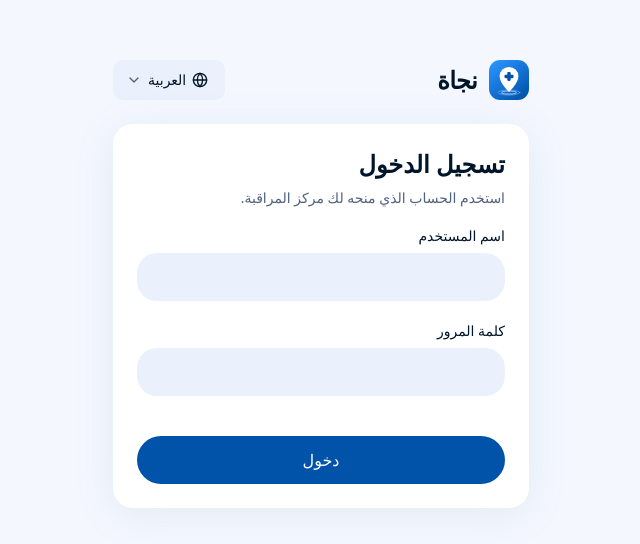
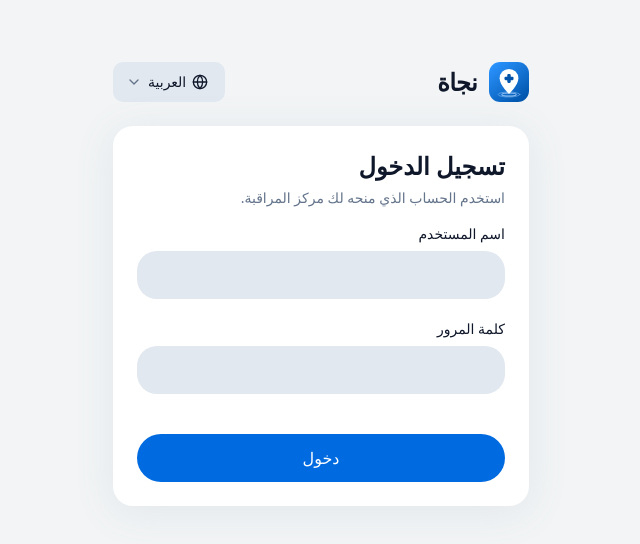
Before and after one commit to Nadjeet/nadjet, a React (Vite) app in the folder apps/web/: page /login in a window 1280 px wide. Shown: the part 116-660 px from the top of the page, without its empty margins (509-1149 px from the left). Built offline with nearby package versions, Linux system fonts and the light colour scheme; what openapi-fetch, pmtiles would draw is missing.

Commit message:
feat(web): adopt figma light design tokens and drop dark mode

```diff
--- a/apps/web/src/components/ui/field.tsx
+++ b/apps/web/src/components/ui/field.tsx
@@ -95,7 +95,7 @@ function FieldLabel({ className, ...props }: React.ComponentProps<typeof Label>)
     <Label
       data-slot="field-label"
       className={cn(
-        "group/field-label peer/field-label flex w-fit gap-2 leading-snug group-data-[disabled=true]/field:opacity-50 has-data-checked:border-primary/30 has-data-checked:bg-primary/5 has-[>[data-slot=field]]:rounded-lg has-[>[data-slot=field]]:border has-[>[data-slot=field]]:not-has-[:disabled,[data-disabled]]:hover:bg-muted/50 has-[>[data-slot=field]]:has-[:focus-visible]:border-ring has-[>[data-slot=field]]:has-[:focus-visible]:ring-3 has-[>[data-slot=field]]:has-[:focus-visible]:ring-ring/50 *:data-[slot=field]:p-2.5 dark:has-data-checked:border-primary/20 dark:has-data-checked:bg-primary/10",
+        "group/field-label peer/field-label flex w-fit gap-2 leading-snug group-data-[disabled=true]/field:opacity-50 has-data-checked:border-primary/30 has-data-checked:bg-primary/5 has-[>[data-slot=field]]:rounded-lg has-[>[data-slot=field]]:border has-[>[data-slot=field]]:not-has-[:disabled,[data-disabled]]:hover:bg-muted/50 has-[>[data-slot=field]]:has-[:focus-visible]:border-ring has-[>[data-slot=field]]:has-[:focus-visible]:ring-3 has-[>[data-slot=field]]:has-[:focus-visible]:ring-ring/50 *:data-[slot=field]:p-2.5",
         "has-[>[data-slot=field]]:w-full has-[>[data-slot=field]]:flex-col",
         className,
       )}
--- a/apps/web/src/components/ui/select.tsx
+++ b/apps/web/src/components/ui/select.tsx
@@ -34,7 +34,7 @@ function SelectTrigger({
       data-slot="select-trigger"
       data-size={size}
       className={cn(
-        "flex w-fit items-center justify-between gap-1.5 rounded-xl border border-transparent bg-input py-2 pe-3 ps-4 text-body-sm whitespace-nowrap transition-colors outline-none select-none focus-visible:border-ring focus-visible:bg-background focus-visible:shadow-focus disabled:cursor-not-allowed disabled:opacity-50 aria-invalid:border-destructive aria-invalid:ring-3 aria-invalid:ring-destructive/20 data-placeholder:text-muted-foreground data-[size=default]:h-12 data-[size=sm]:h-10 data-[size=sm]:rounded-[min(var(--radius-md),10px)] *:data-[slot=select-value]:line-clamp-1 *:data-[slot=select-value]:flex *:data-[slot=select-value]:items-center *:data-[slot=select-value]:gap-1.5 dark:bg-input/30 dark:hover:bg-input/50 dark:aria-invalid:border-destructive/50 dark:aria-invalid:ring-destructive/40 [&_svg]:pointer-events-none [&_svg]:shrink-0 [&_svg:not([class*='size-'])]:size-4",
+        "flex w-fit items-center justify-between gap-1.5 rounded-xl border border-transparent bg-input py-2 pe-3 ps-4 text-body-sm whitespace-nowrap transition-colors outline-none select-none focus-visible:border-ring focus-visible:bg-background focus-visible:shadow-focus disabled:cursor-not-allowed disabled:opacity-50 aria-invalid:border-destructive aria-invalid:ring-3 aria-invalid:ring-destructive/20 data-placeholder:text-muted-foreground data-[size=default]:h-12 data-[size=sm]:h-10 data-[size=sm]:rounded-[min(var(--radius-md),10px)] *:data-[slot=select-value]:line-clamp-1 *:data-[slot=select-value]:flex *:data-[slot=select-value]:items-center *:data-[slot=select-value]:gap-1.5 [&_svg]:pointer-events-none [&_svg]:shrink-0 [&_svg:not([class*='size-'])]:size-4",
         className,
       )}
       {...props}
--- a/apps/web/src/index.css
+++ b/apps/web/src/index.css
@@ -4,46 +4,57 @@
 @import "@fontsource-variable/dm-sans";
 @import "@fontsource-variable/noto-sans-arabic";
 
-@custom-variant dark (&:is(.dark *));
-
 /*
- * Nadjet design system. Source: Figma "najat" (Colors, Typography, Effects, Buttons, Inputs,
- * Cards, Modals, Dropdowns). The Figma components use a purple primary (#4318FF); Nadjet maps
- * it to the brand blue below. Contrast values are documented in apps/web/README.md.
+ * Nadjet design system, light only. Source: Figma "najat" (design system page and the
+ * "control" dashboard and "app" screens). Contrast (WCAG 2.2 AA, NFR-INT-002): the brand blue
+ * #007dfe is 3.9:1 on white, so it is kept for marks, icons and large figures; text and filled
+ * controls use #006be0 (5.0:1), which reads as the same blue. Details: docs/11 TD-54.
  */
 
 @theme {
   /* Brand blue (Figma "Colors System") */
+  --color-brand-50: #eff6ff;
   --color-brand-100: #aad4ff;
   --color-brand-200: #80beff;
   --color-brand-300: #55a8fe;
   --color-brand-400: #2a93fe;
   --color-brand-500: #007dfe;
-  --color-brand-600: #0053a9;
+  --color-brand-600: #006be0;
   --color-brand-700: #003f7f;
   --color-brand-800: #002a55;
   --color-brand-900: #00152a;
+  /* Figma primary-button gradient (#3568f5 to brand-200), darkened at the end for white text */
+  --color-brand-indigo: #3568f5;
 
-  /* Surfaces and text (Figma Secondary/Grey) */
-  --color-surface: #f4f7fe;
-  --color-surface-strong: #e7edfb;
-  --color-ink-muted: #51627f;
-  --color-ink-subtle: #aebad8;
+  /* Surfaces and text (Figma dashboard: slate scale) */
+  --color-surface: #f2f4f5;
+  --color-surface-strong: #f1f5f9;
+  --color-surface-soft: #f8fafc;
+  --color-ink: #0f172a;
+  --color-ink-body: #334155;
+  --color-ink-muted: #64748b;
+  --color-ink-subtle: #94a3b8;
+  --color-line: #e2e8f0;
 
   /* Priority scale: always shown with text and icon, never by colour alone */
-  --color-p1: #b91c1c;
+  --color-p1: #dc2626;
   --color-p2: #c2410c;
   --color-p3: #92400e;
   --color-p4: #475569;
   --color-success: #15803d;
+  --color-success-soft: #dcfce7;
   --color-danger: #dc2626;
+  --color-danger-soft: #fee2e2;
+  --color-warning: #b45309;
+  --color-warning-soft: #fef3c7;
 
   --font-sans: "DM Sans Variable", "Noto Sans Arabic Variable", system-ui, sans-serif;
 
-  /* Figma "Soft Shadow - Style 1" */
+  /* Figma "drop shadow" effect and the dashboard card shadow */
   --shadow-soft: 0 6px 40px 0 rgb(112 144 176 / 0.12);
-  /* Opaque ring with a gap: >= 3:1 against both themes (WCAG 2.2 SC 1.4.11) */
-  --shadow-focus: 0 0 0 2px var(--background), 0 0 0 4px var(--ring);
+  --shadow-card: 0 6px 20px 0 rgb(112 144 176 / 0.12);
+  --shadow-float: 0 12px 32px -8px rgb(15 23 42 / 0.18);
+  --shadow-focus: 0 0 0 2px #ffffff, 0 0 0 4px var(--ring);
 
   /* Figma type scale (size / line-height) */
   --text-display-xl: 4rem;
@@ -59,86 +70,51 @@
   --text-body-xl: 1.25rem;
   --text-body-xl--line-height: 2.25rem;
   --text-body-lg: 1.125rem;
-  --text-body-lg--line-height: 1.875rem;
+  --text-body-lg--line-height: 1.75rem;
   --text-body-md: 1rem;
-  --text-body-md--line-height: 1.75rem;
+  --text-body-md--line-height: 1.5rem;
   --text-body-sm: 0.875rem;
-  --text-body-sm--line-height: 1.5rem;
+  --text-body-sm--line-height: 1.25rem;
   --text-body-xs: 0.75rem;
-  --text-body-xs--line-height: 1.25rem;
+  --text-body-xs--line-height: 1rem;
+  --text-caption: 0.6875rem;
+  --text-caption--line-height: 1rem;
 }
 
-/* Light theme: phone surfaces (responder, hospital, public) and login */
 :root {
   color-scheme: light;
-  --background: #f4f7fe;
-  --foreground: #00152a;
+  --background: #f2f4f5;
+  --foreground: #0f172a;
   --card: #ffffff;
-  --card-foreground: #00152a;
+  --card-foreground: #0f172a;
   --popover: #ffffff;
-  --popover-foreground: #00152a;
-  --primary: #0053a9;
+  --popover-foreground: #0f172a;
+  --primary: #006be0;
   --primary-foreground: #ffffff;
-  --secondary: #e7edfb;
-  --secondary-foreground: #00152a;
-  --muted: #eaf0fc;
-  --muted-foreground: #51627f;
-  --accent: #dfeaff;
-  --accent-foreground: #003f7f;
+  --secondary: #f1f5f9;
+  --secondary-foreground: #0f172a;
+  --muted: #f1f5f9;
+  --muted-foreground: #64748b;
+  --accent: #eff6ff;
+  --accent-foreground: #006be0;
   --destructive: #dc2626;
-  --border: #dbe3f5;
-  --input: #eaf0fc;
+  --border: #e2e8f0;
+  --input: #e2e8f0;
   --ring: #007dfe;
   --chart-1: #007dfe;
-  --chart-2: #0053a9;
+  --chart-2: #3568f5;
   --chart-3: #55a8fe;
   --chart-4: #003f7f;
   --chart-5: #aad4ff;
   --radius: 1rem;
   --sidebar: #ffffff;
-  --sidebar-foreground: #00152a;
-  --sidebar-primary: #0053a9;
+  --sidebar-foreground: #0f172a;
+  --sidebar-primary: #007dfe;
   --sidebar-primary-foreground: #ffffff;
-  --sidebar-accent: #dfeaff;
-  --sidebar-accent-foreground: #003f7f;
-  --sidebar-border: #dbe3f5;
+  --sidebar-accent: #eff6ff;
+  --sidebar-accent-foreground: #006be0;
+  --sidebar-border: #e2e8f0;
   --sidebar-ring: #007dfe;
-}
-
-/* Dark theme: operator console */
-.dark {
-  color-scheme: dark;
-  --background: #00152a;
-  --foreground: #f4f7fe;
-  --card: #002040;
-  --card-foreground: #f4f7fe;
-  --popover: #002040;
-  --popover-foreground: #f4f7fe;
-  --primary: #2a93fe;
-  --primary-foreground: #00152a;
-  --secondary: #002a55;
-  --secondary-foreground: #f4f7fe;
-  --muted: #002a55;
-  --muted-foreground: #9fb0cc;
-  --accent: #003f7f;
-  --accent-foreground: #f4f7fe;
-  --destructive: #f87171;
-  --border: #12395f;
-  --input: #002a55;
-  --ring: #55a8fe;
-  --chart-1: #2a93fe;
-  --chart-2: #55a8fe;
-  --chart-3: #80beff;
-  --chart-4: #007dfe;
-  --chart-5: #aad4ff;
-  --sidebar: #001d38;
-  --sidebar-foreground: #f4f7fe;
-  --sidebar-primary: #2a93fe;
-  --sidebar-primary-foreground: #00152a;
-  --sidebar-accent: #002a55;
-  --sidebar-accent-foreground: #f4f7fe;
-  --sidebar-border: #12395f;
-  --sidebar-ring: #55a8fe;
 }
 
 @theme inline {
--- a/apps/web/src/layouts/ops-layout.tsx
+++ b/apps/web/src/layouts/ops-layout.tsx
@@ -16,7 +16,6 @@ import { LiveEventsProvider } from "@/live/live-events-provider";
 
 import { AccountActions } from "./account-actions";
 import { SkipLink } from "./skip-link";
-import { useSurfaceTheme } from "./use-surface-theme";
 
 const link =
   "flex min-h-11 items-center gap-3 rounded-full px-4 py-2 text-body-sm font-medium whitespace-nowrap text-sidebar-foreground transition-colors hover:bg-sidebar-accent data-[status=active]:bg-sidebar-primary data-[status=active]:text-sidebar-primary-foreground";
@@ -24,7 +23,6 @@ const link =
 /** Operator console shell (operator, supervisor, auditor, admin): dark theme, side navigation. */
 export function OpsLayout() {
   const { t } = useTranslation();
-  useSurfaceTheme("dark");
   const role = authStore.current()?.user.role;
   const analyst = role === "supervisor" || role === "admin";
   return (
--- a/apps/web/src/layouts/phone-shell.tsx
+++ b/apps/web/src/layouts/phone-shell.tsx
@@ -8,7 +8,6 @@ import { LiveEventsProvider } from "@/live/live-events-provider";
 
 import { AccountActions } from "./account-actions";
 import { SkipLink } from "./skip-link";
-import { useSurfaceTheme } from "./use-surface-theme";
 
 export type PhoneNavItem = {
   to: "/respond" | "/respond/profile" | "/hospital";
@@ -34,7 +33,6 @@ export function PhoneShell({
   wide?: boolean;
 }) {
   const { t } = useTranslation();
-  useSurfaceTheme("light");
   return (
     <LiveEventsProvider>
       <SkipLink />
--- a/apps/web/src/layouts/public-layout.tsx
+++ b/apps/web/src/layouts/public-layout.tsx
@@ -9,7 +9,6 @@ import { cn } from "@/lib/utils";
 
 import { SkipLink } from "./skip-link";
 import { usePublicManifest } from "./use-public-manifest";
-import { useSurfaceTheme } from "./use-surface-theme";
 
 const link =
   "rounded-full px-4 py-2 text-body-sm font-medium text-foreground transition-colors hover:bg-accent data-[status=active]:bg-accent data-[status=active]:text-accent-foreground";
@@ -17,7 +16,6 @@ const link =
 /** Public pages (no login): report, try it, privacy. Installable like the responder app. */
 export function PublicLayout() {
   const { t } = useTranslation();
-  useSurfaceTheme("light");
   usePublicManifest();
   return (
     <>
--- a/apps/web/src/layouts/use-surface-theme.ts
+++ /dev/null
@@ -1,14 +0,0 @@
-import { useLayoutEffect } from "react";
-
-/**
- * The operator console is dark, phone and public surfaces are light. The class goes on `<html>`
- * so portaled content (selects, dialogs) follows the same theme.
- */
-export function useSurfaceTheme(theme: "dark" | "light") {
-  // Layout effect: apply the theme before first paint so there is no light flash.
-  useLayoutEffect(() => {
-    const root = document.documentElement;
-    root.classList.toggle("dark", theme === "dark");
-    return () => root.classList.remove("dark");
-  }, [theme]);
-}
--- a/apps/web/src/pages/login-page.tsx
+++ b/apps/web/src/pages/login-page.tsx
@@ -10,7 +10,6 @@ import { Card, CardDescription, CardHeader } from "@/components/ui/card";
 import { Field, FieldError, FieldGroup, FieldLabel } from "@/components/ui/field";
 import { Input } from "@/components/ui/input";
 import { authStore, homeFor } from "@/lib/auth-store";
-import { useSurfaceTheme } from "@/layouts/use-surface-theme";
 
 type LoginError = "invalid" | "unavailable" | null;
 
@@ -20,7 +19,6 @@ export function LoginPage() {
   const navigate = useNavigate();
   const [pending, setPending] = useState(false);
   const [error, setError] = useState<LoginError>(null);
-  useSurfaceTheme("light");
 
   async function submit(event: FormEvent<HTMLFormElement>) {
     event.preventDefault();
--- a/apps/web/src/pages/ops/camera-wall.tsx
+++ b/apps/web/src/pages/ops/camera-wall.tsx
@@ -89,7 +89,7 @@ function CameraTile({
       {incidents.length > 0 ? (
         <p
           role="status"
-          className="flex items-center gap-2 text-body-sm font-medium text-danger dark:text-red-400"
+          className="flex items-center gap-2 text-body-sm font-medium text-danger"
         >
           <CircleAlertIcon aria-hidden className="size-4" />
           {t("cameras.incident", { codes: incidents.join(", ") })}
--- a/apps/web/src/pages/ops/system-status-card.tsx
+++ b/apps/web/src/pages/ops/system-status-card.tsx
@@ -40,8 +40,8 @@ export function SystemStatusCard() {
                 <span
                   className={
                     dependency.ok
-                      ? "inline-flex items-center gap-1.5 font-medium text-success dark:text-emerald-400"
-                      : "inline-flex items-center gap-1.5 font-medium text-danger dark:text-red-400"
+                      ? "inline-flex items-center gap-1.5 font-medium text-success"
+                      : "inline-flex items-center gap-1.5 font-medium text-danger"
                   }
                 >
                   {dependency.ok ? (
--- a/apps/web/src/pages/public/try-live-page.tsx
+++ b/apps/web/src/pages/public/try-live-page.tsx
@@ -122,7 +122,7 @@ export function TryLivePage() {
       {error ? (
         <p
           role="alert"
-          className="flex items-center gap-2 font-medium text-danger dark:text-red-400"
+          className="flex items-center gap-2 font-medium text-danger"
         >
           <CircleAlertIcon aria-hidden className="size-4" />
           {error}
```
Also changed, not shown: apps/web/src/pages/public/try-page.tsx (+4 -4 lines).
